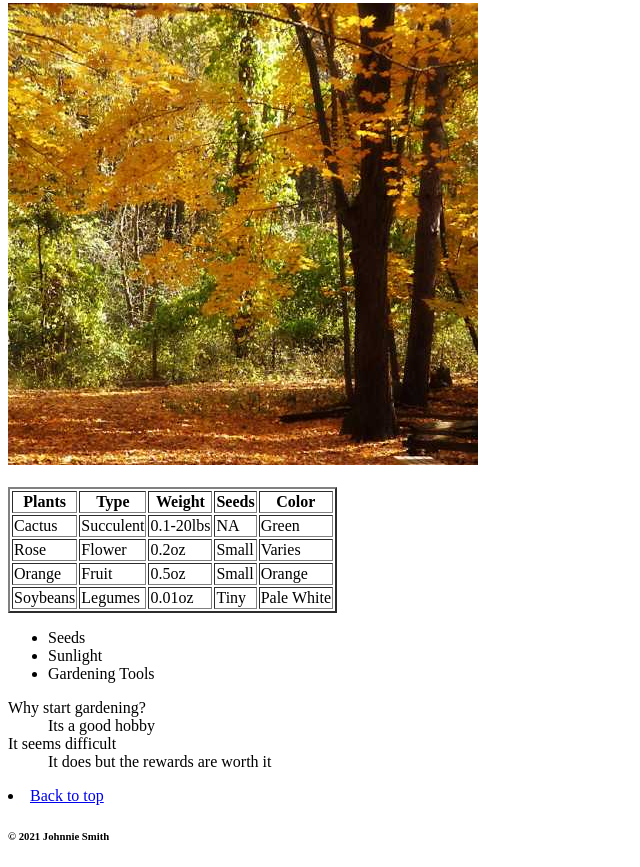
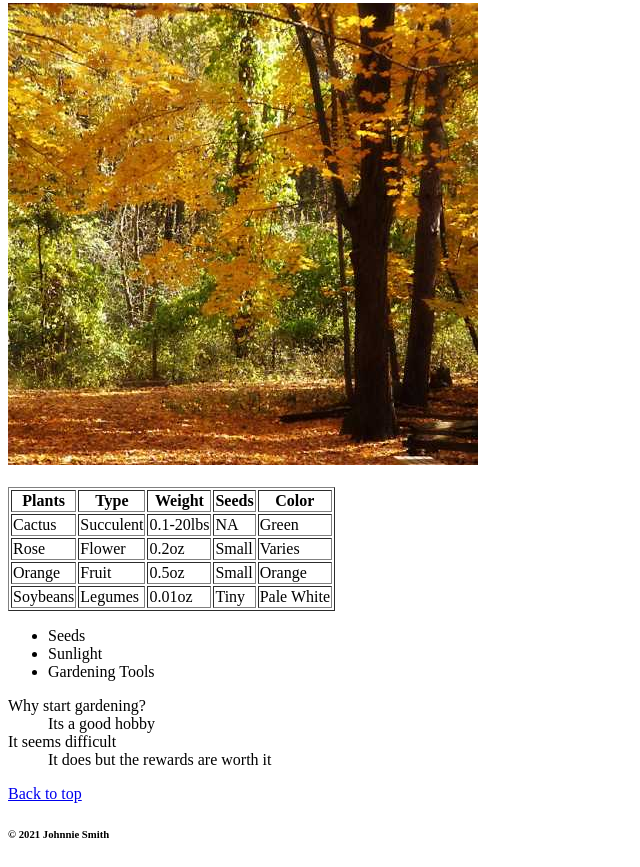
Before and after one commit to JLStormSmith/it-topaz, a plain HTML site: page prototype/index.html in a window 1280 px wide. Shown: the part 470-1337 px from the top of the page, without its empty margins (0-640 px from the left). Drawn offline with Linux system fonts and the light colour scheme.

Commit message:
Fix some validation errors

```diff
--- a/prototype/index.html
+++ b/prototype/index.html
@@ -2,7 +2,7 @@
 <html lang="en">
     <head>
         <title>Protosite</title>
-        <meta charset="utf=-8"/>
+        <meta charset="utf-8"/>
         <meta name="description" content="This is a  website built by me"/>
         <meta name="author" content="Johnnie Smith"/>
     </head>
@@ -50,7 +50,7 @@
         </ol>
 
         <img src="assets/img/naturesite.jpg" alt="A picture of some trees">
-       <table border="2">
+       <table border="1">
            <tbody>
                <tr>
                    <th scope="col">Plants</th>
@@ -101,7 +101,7 @@
             <dd>It does but the rewards are worth it</dd>
         </dl>
     <footer class="primary">
-         <li><a href="#top"> Back to top</a> </li>
+         <a href="#top"> Back to top</a>
          <h6>&copy; 2021 Johnnie Smith</h6>
     </footer>
 </div>
```
